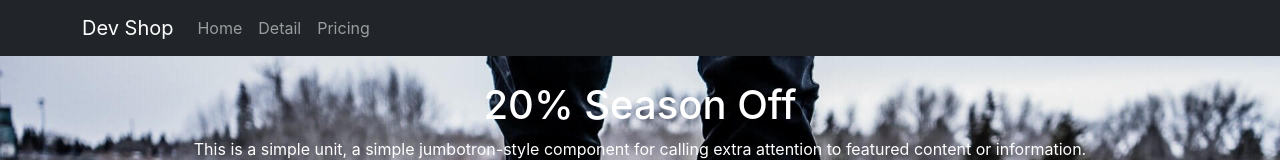
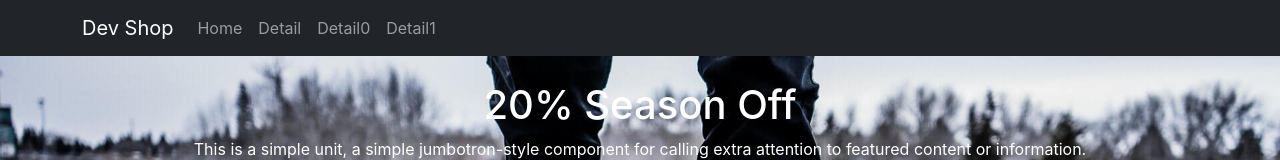
Before and after one commit to glenn-a810/React_StudyShop, a React (Create React App) app in the folder shop/: page / in a window 1280 px wide. Shown: the top 160 px of the page. Built offline with nearby package versions, Linux system fonts and the light colour scheme.

Commit message:
tap 만드는 방법, animation 적용 방법 쉬운ver

```diff
--- a/shop/src/App.js
+++ b/shop/src/App.js
@@ -24,7 +24,12 @@ function App() {
             <Nav.Link as={Link} to="/detail">
               Detail
             </Nav.Link>
-            <Nav.Link>Pricing</Nav.Link>
+            <Nav.Link as={Link} to="/detail/0">
+              Detail0
+            </Nav.Link>
+            <Nav.Link as={Link} to="/detail/1">
+              Detail1
+            </Nav.Link>
           </Nav>
         </Container>
       </Navbar>
@@ -70,11 +75,11 @@ function App() {
         </Route>
 
         <Route path="/detail/:params">
-            <Detail
-              shoes={shoes}
-              inventory={inventory}
-              inventoryEdit={inventoryEdit}
-            />
+          <Detail
+            shoes={shoes}
+            inventory={inventory}
+            inventoryEdit={inventoryEdit}
+          />
         </Route>
 
         <Route path="/:id">
```
